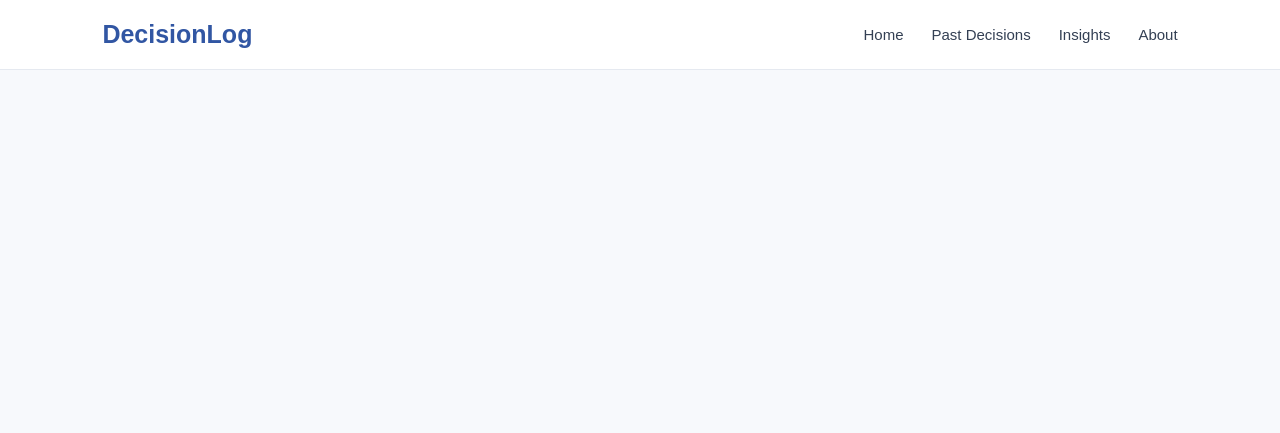
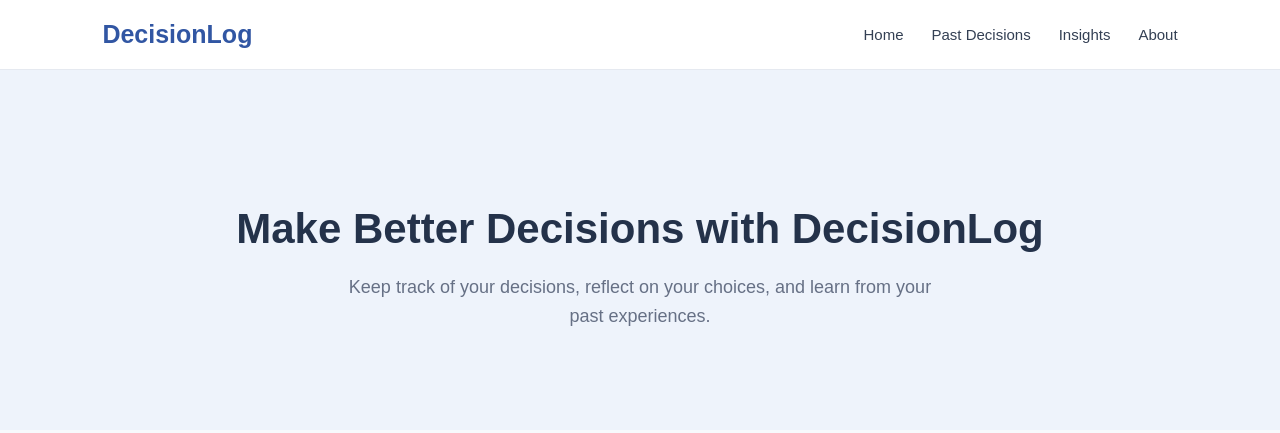
Before and after one commit to Kgill08/1800_202630_11, a website built with Vite: page index.html in a window 1280 px wide. Built offline with nearby package versions, Linux system fonts and the light colour scheme.

Commit message:
Add welcome hero section

```diff
--- a/index.html
+++ b/index.html
@@ -51,6 +51,27 @@
             color: #3156a3;
         }
 
+        /* Hero Section */
+        .hero {
+            text-align: center;
+            padding: 100px 8%;
+            background-color: #eef3fb;
+        }
+
+        .hero h1 {
+            font-size: 42px;
+            color: #24324a;
+            margin-bottom: 20px;
+        }
+
+        .hero p {
+            font-size: 18px;
+            color: #667085;
+            line-height: 1.6;
+            max-width: 600px;
+            margin: 0 auto;
+        }
+
         @media (max-width: 600px) {
             .navbar {
                 padding: 18px 5%;
@@ -82,7 +103,12 @@
 
     <!-- Welcome / Hero section will be added by a teammate -->
     <main id="home">
-        <!-- Landing page content goes here -->
+        <section class="hero">
+            <h1>Make Better Decisions with DecisionLog</h1>
+            <p>
+                Keep track of your decisions, reflect on your choices,
+                and learn from your past experiences.
+            </p>
     </main>
 
 </body>
```
